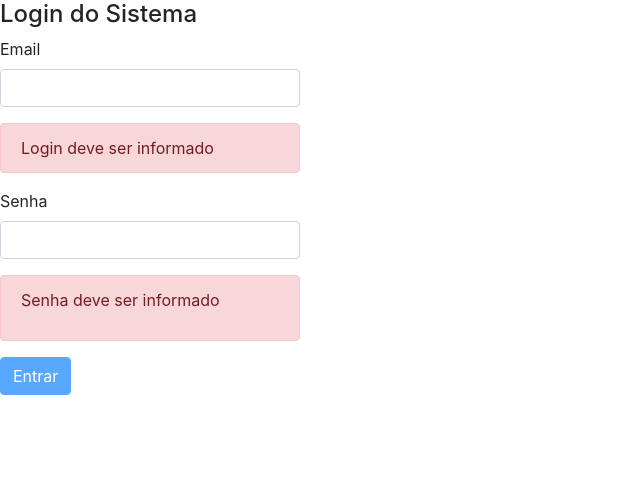
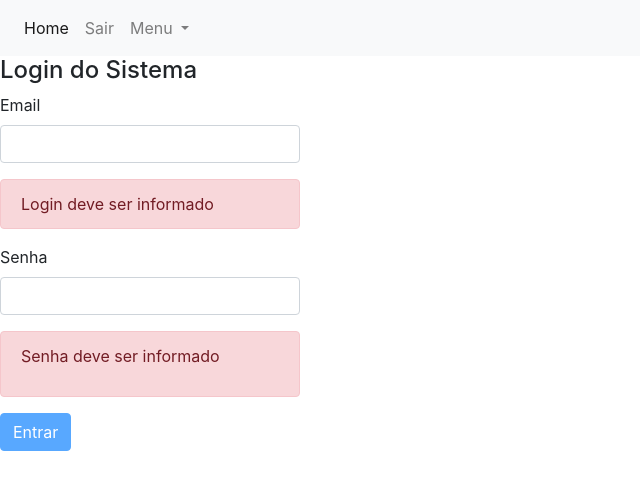
Before and after one commit to ramonbarbos/angular-spring, an Angular app: page /login in a window 1280 px wide. Shown: the top 490 px of the page, without its empty margins (0-640 px from the left). Built offline with nearby package versions, Linux system fonts and the light colour scheme.

Commit message:
quarto commit

```diff
--- a/src/app/app.component.html
+++ b/src/app/app.component.html
@@ -1,2 +1,29 @@
+
+<div id="page-content-wrapper" >
+  <nav class="navbar navbar-expand-lg navbar-light bg-light" >
+
+    <div class="collapse navbar-collapse" id="navbarSupportedContent">
+      <ul class="navbar-nav mr-auto">
+        <li class="nav-item active">
+          <a class="nav-link" [routerLink]="['/home']" >Home</a>
+        </li>
+        <li class="nav-item">
+          <a class="nav-link" (click)="sair()">Sair</a>
+        </li>
+        <li class="nav-item dropdown">
+          <a class="nav-link dropdown-toggle" href="#" id="navbarDropdown" role="button" data-toggle="dropdown" aria-haspopup="true" aria-expanded="false">
+           Menu
+          </a>
+          <div class="dropdown-menu" aria-labelledby="navbarDropdown">
+            <a class="dropdown-item" href="#">Link 1</a>
+            <a class="dropdown-item" href="#">Link 2</a>
+            <div class="dropdown-divider"></div>
+            <a class="dropdown-item" href="#">Link 3</a>
+          </div>
+        </li>
+      </ul>
+    </div>
+  </nav>
+  </div>
 
 <router-outlet></router-outlet>
--- a/src/app/app.component.ts
+++ b/src/app/app.component.ts
@@ -1,21 +1,33 @@
-import { Component } from '@angular/core';
-import { LoginServiceService } from './service/login-service.service';
+import { Router } from '@angular/router';
+import { Component, OnInit } from '@angular/core';
+
 
 @Component({
   selector: 'app-root',
   templateUrl: './app.component.html',
   styleUrls: ['./app.component.css']
 })
-export class AppComponent {
+export class AppComponent implements OnInit {
   title = 'angula-spring';
 
-  usuario ={login:'', senha:''};
 
 
-  constructor(private loginService : LoginServiceService ){ }
 
-  public login(){
-    this.loginService.login(this.usuario);
-	  }
+  constructor(private router : Router ){ }
+
+  ngOnInit(): void {
+    if (localStorage.getItem('token') == null){
+
+      this.router.navigate(['login']);
+
+    }
+  }
+
+  public sair(){
+    localStorage.clear();
+    this.router.navigate(['login']);
+  }
+
+
 
 }
--- a/src/app/app.module.ts
+++ b/src/app/app.module.ts
@@ -7,12 +7,13 @@
 import { AppComponent } from './app.component';
 
 import {FormsModule}  from '@angular/forms';
-import {HttpClientModule} from '@angular/common/http';
+import { HttpClientModule, HttpInterceptor } from '@angular/common/http';
 
 import { HomeComponent } from './home/home.component';
 import { RouterModule, Routes } from '@angular/router';
 import { ModuleWithProviders } from '@angular/core';
 import { LoginComponent } from './login/login.component';
+import { HttpInterceptorModule } from './service/header-interceptor.service';
 
 export const appRouts: Routes = [
 
@@ -39,7 +40,8 @@
     AppRoutingModule,
     FormsModule,
     HttpClientModule,
-    routes
+    routes,
+    HttpInterceptorModule
   ],
   providers: [],
   bootstrap: [AppComponent]
--- /dev/null
+++ b/src/app/service/header-interceptor.service.ts
@@ -0,0 +1,43 @@
+import { HttpEvent, HttpHandler, HttpInterceptor, HttpRequest, HTTP_INTERCEPTORS } from '@angular/common/http';
+import { Injectable, NgModule } from '@angular/core';
+import { Observable } from 'rxjs';
+
+@Injectable()
+export class HeaderInterceptorService implements HttpInterceptor {
+
+
+
+  constructor() { }
+  intercept(req: HttpRequest<any>, next: HttpHandler): Observable<HttpEvent<any>> {
+
+    if(localStorage.getItem('token') != null){
+      const token = 'Bearer ' + localStorage.getItem('token');
+
+      const tokenRequest = req.clone({
+        headers : req.headers.set('Authorization', token)
+      });
+
+      return next.handle(tokenRequest);
+
+    }else{
+      return next.handle(req);
+    }
+
+    throw new Error('Method not implemented.');
+  }
+
+
+}
+
+@NgModule({
+  providers : [{
+    provide: HTTP_INTERCEPTORS,
+    useClass: HeaderInterceptorService,
+    multi: true,
+  },
+],
+})
+
+export class HttpInterceptorModule{
+
+}
```
Also changed, not shown: 1 other file (tests, documents, lock files or other folders).
